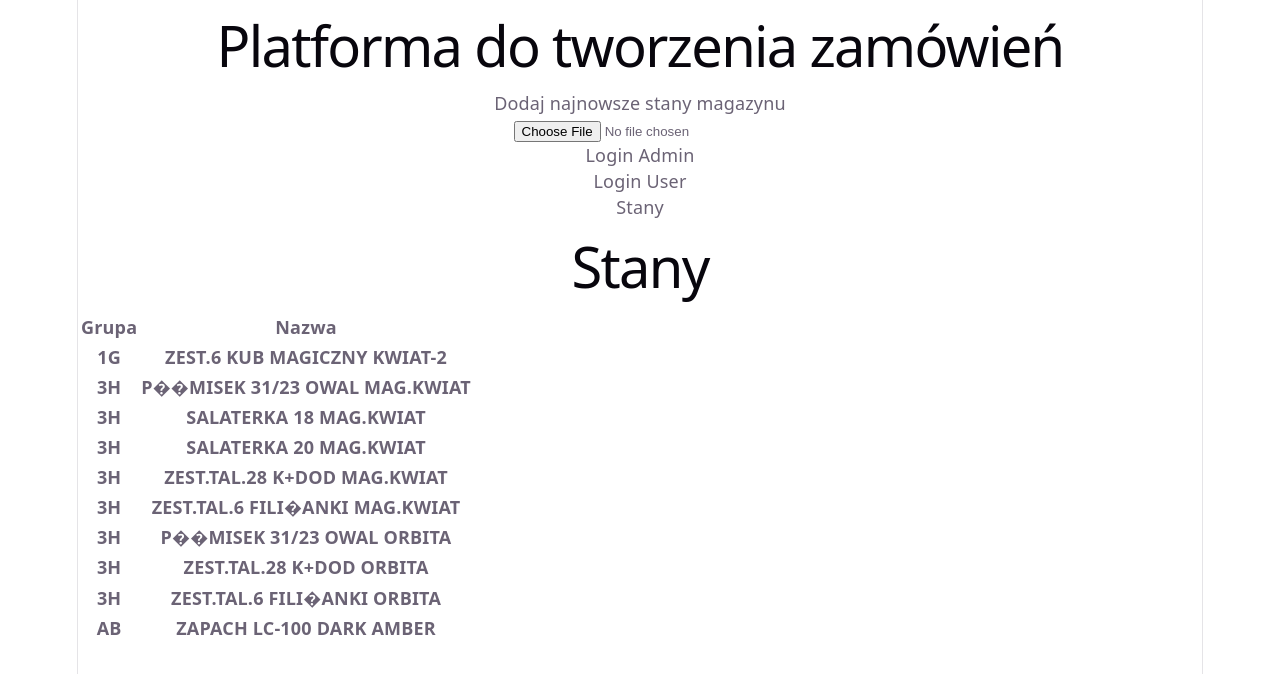
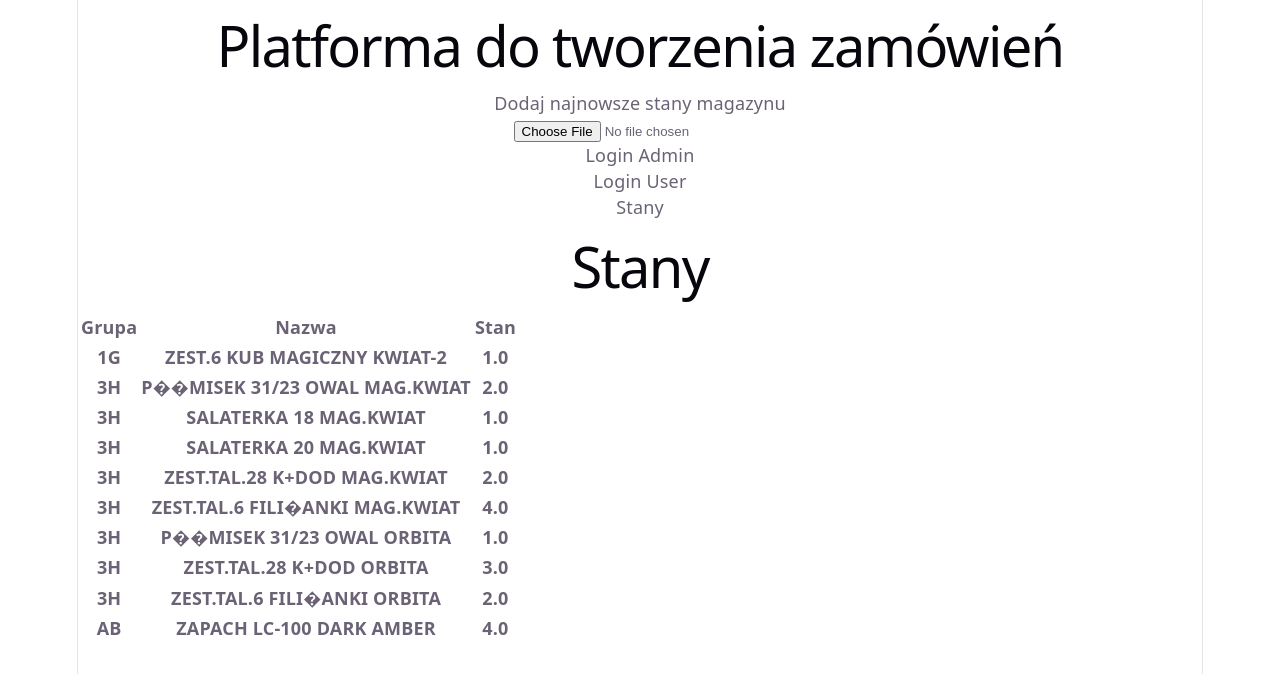
Before and after one commit to marcinoles87/orderApp, a React (Vite) app: page / in a window 1280 px wide. Shown: the top 674 px of the page. Built offline with nearby package versions, Linux system fonts and the light colour scheme.

Commit message:
add code

```diff
--- a/src/assets/components/Stany.jsx
+++ b/src/assets/components/Stany.jsx
@@ -32,6 +32,7 @@ function Stany() {
                    <tr>
                         <th>Grupa</th>
                         <th>Nazwa</th>
+                        <th>Stan</th>
                     </tr>
                 </thead>
 
@@ -42,6 +43,7 @@ function Stany() {
                     <tr key={item.INDEKS}>
                         <th>{item.GRUPA}</th>
                         <th>{item.NAZWA}</th>
+                        <th>{item.STAN_KIL}</th>
                     </tr>
                     </>
 
```
